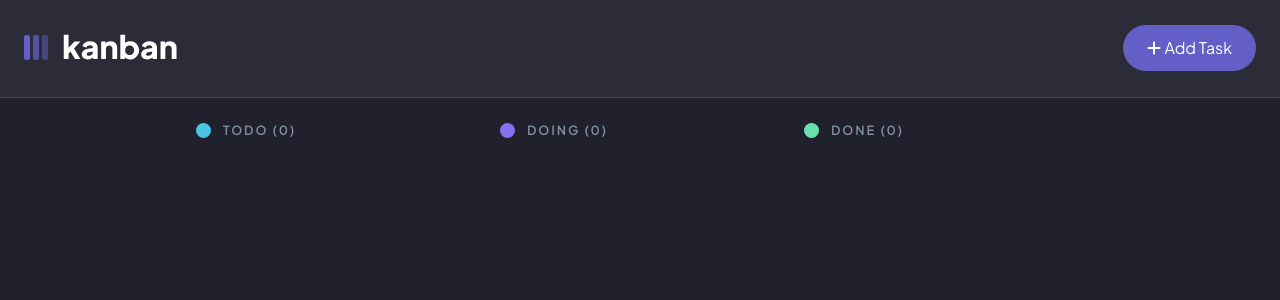
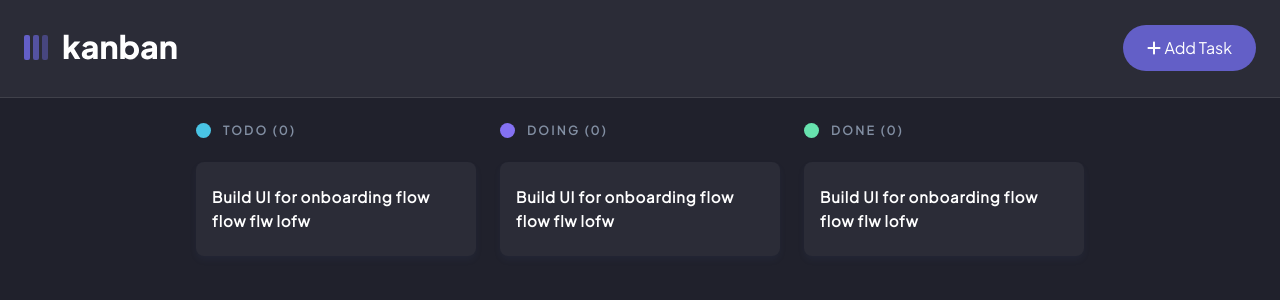
Before and after one commit to AntonovAtanas/Task-Management-Board, an Angular app: page / in a window 1280 px wide. Shown: the top 300 px of the page. Built offline with nearby package versions, Linux system fonts and the light colour scheme.

Commit message:
Create task card component

```diff
--- a/src/app/core/main/doing/doing.component.html
+++ b/src/app/core/main/doing/doing.component.html
@@ -2,3 +2,6 @@
     <div class="round"></div>
     <span>Doing (0)</span>
 </div>
+<div class="tasks-container">
+    <app-task-card></app-task-card>
+</div>
--- a/src/app/core/main/doing/doing.component.ts
+++ b/src/app/core/main/doing/doing.component.ts
@@ -1,10 +1,14 @@
 import { Component } from '@angular/core';
 import { CommonModule } from '@angular/common';
+import { TaskCardComponent } from 'src/app/shared/task-card/task-card.component';
 
 @Component({
   selector: 'app-doing',
   standalone: true,
-  imports: [CommonModule],
+  imports: [
+    CommonModule,
+    TaskCardComponent
+  ],
   templateUrl: './doing.component.html',
   styleUrls: ['./doing.component.css']
 })
--- a/src/app/core/main/done/done.component.html
+++ b/src/app/core/main/done/done.component.html
@@ -2,3 +2,6 @@
     <div class="round"></div>
     <span>Done (0)</span>
 </div>
+<div class="tasks-container">
+    <app-task-card></app-task-card>
+</div>
--- a/src/app/core/main/main.component.css
+++ b/src/app/core/main/main.component.css
@@ -6,5 +6,8 @@
 }
 
 app-todo, app-doing, app-done {
+    display: flex;
+    flex-direction: column;
+    gap: 24px;
     width: 280px;
 }
--- a/src/app/core/main/todo/todo.component.html
+++ b/src/app/core/main/todo/todo.component.html
@@ -2,3 +2,6 @@
     <div class="round"></div>
     <span>Todo (0)</span>
 </div>
+<div class="tasks-container">
+    <app-task-card></app-task-card>
+</div>
--- a/src/app/core/main/todo/todo.component.ts
+++ b/src/app/core/main/todo/todo.component.ts
@@ -1,10 +1,14 @@
 import { Component } from '@angular/core';
 import { CommonModule } from '@angular/common';
+import { TaskCardComponent } from 'src/app/shared/task-card/task-card.component';
 
 @Component({
   selector: 'app-todo',
   standalone: true,
-  imports: [CommonModule],
+  imports: [
+    CommonModule,
+    TaskCardComponent
+  ],
   templateUrl: './todo.component.html',
   styleUrls: ['./todo.component.css']
 })
--- /dev/null
+++ b/src/app/shared/task-card/task-card.component.css
@@ -0,0 +1,31 @@
+.task-card-container {
+    display: flex;
+    justify-content: space-between;
+    background-color: #2B2C37;
+    width: 100%;
+    border-radius: 8px;
+    box-shadow: 0px 4px 6px rgba(53.51, 77.52, 125.55, 0.10);
+    padding: 23px 16px;
+    box-sizing: border-box;
+    cursor: pointer;
+}
+
+.task-card-container .task-delete {
+    display: none;
+}
+
+.task-card-container:hover .task-delete {
+    display: block;
+}
+
+.task-text {
+    color: white;
+    font-size: 15px;
+    font-weight: 700;
+    line-height: 1.6;
+    letter-spacing: 0.8px;
+}
+
+.task-delete {
+    fill: #ea5555;
+}
--- /dev/null
+++ b/src/app/shared/task-card/task-card.component.html
@@ -0,0 +1,11 @@
+<div class="task-card-container">
+    <div class="task-text">
+        <span>Build UI for onboarding flow flow flw lofw</span>
+    </div>
+    <div class="task-delete">
+        <svg xmlns="http://www.w3.org/2000/svg" height="0.9em" viewBox="0 0 448 512">
+            <path
+                d="M135.2 17.7L128 32H32C14.3 32 0 46.3 0 64S14.3 96 32 96H416c17.7 0 32-14.3 32-32s-14.3-32-32-32H320l-7.2-14.3C307.4 6.8 296.3 0 284.2 0H163.8c-12.1 0-23.2 6.8-28.6 17.7zM416 128H32L53.2 467c1.6 25.3 22.6 45 47.9 45H346.9c25.3 0 46.3-19.7 47.9-45L416 128z" />
+        </svg>
+    </div>
+</div>
```
Also changed, not shown: src/app/core/main/done/done.component.ts (+7 -5 lines), src/app/shared/task-card/task-card.component.ts (added, +13 -0 lines), 1 other file (tests, documents, lock files or other folders).
